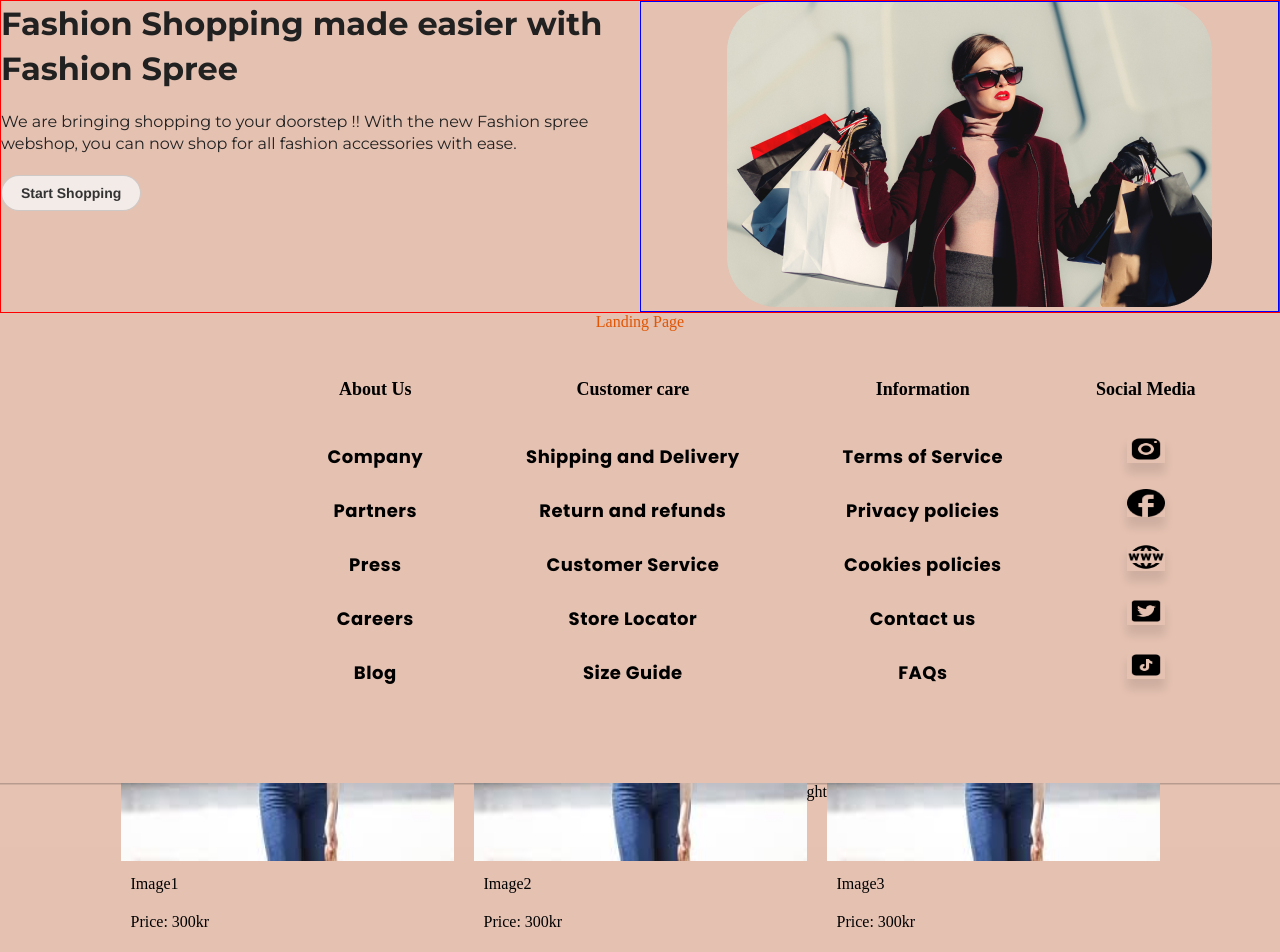
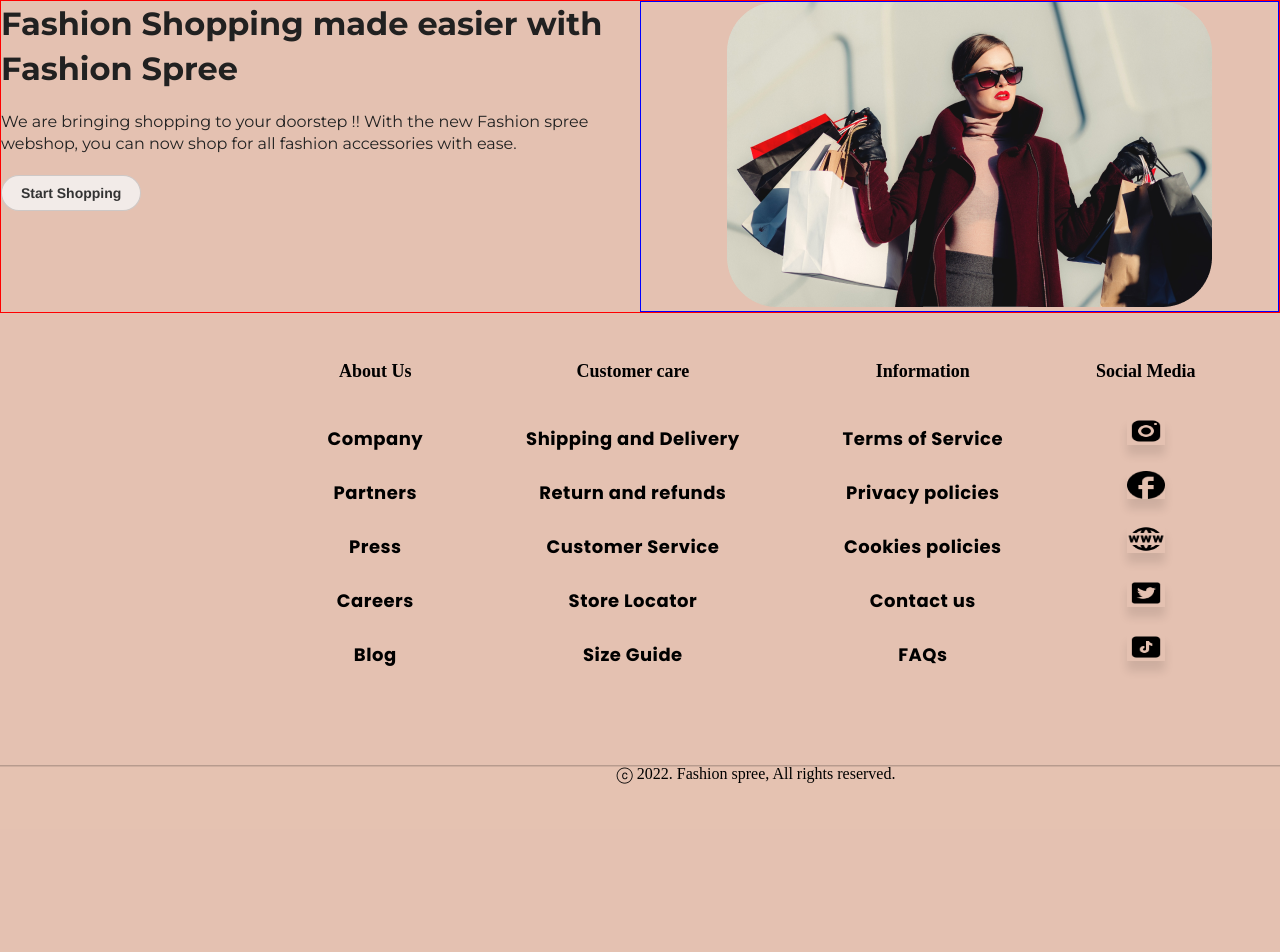
Before and after one commit to HackYourFuture-CPH/Fashion-Spree, a React (Create React App) app in the folder packages/client/: page / in a window 1280 px wide. Shown: the top 952 px of the page. After the commit the page ends 829 px from the top, so only its background shows below. Built offline with nearby package versions, Linux system fonts and the light colour scheme; no server answers.

Commit message:
fix(App): separate SearchPage

```diff
--- a/packages/client/src/App.js
+++ b/packages/client/src/App.js
@@ -4,7 +4,8 @@ import './App.css';
 import { LandingPage } from './containers/LandingPage/LandingPage.Container';
 import { PageNotFound } from './containers/PageNotFound/PageNotFound.Container';
 import { ProductView } from './containers/ProductView/ProductView.container';
-
+import ProductList from './components/ProductList/ProductList.component';
+// TODO: change ProductList into the page container CLASS22-40
 function App() {
   return (
     <div className="app">
@@ -12,7 +13,9 @@ function App() {
         <Routes>
           <Route path="/" element={<LandingPage />} />
           <Route path="*" element={<PageNotFound />} />
+          <Route path="/collections" element={<ProductList />} />
           <Route path="/products/:id" element={<ProductView />} />
+          {/* TODO: change ProductList into the page container CLASS22-40 */}
         </Routes>
       </Router>
     </div>
--- a/packages/client/src/containers/LandingPage/LandingPage.Container.js
+++ b/packages/client/src/containers/LandingPage/LandingPage.Container.js
@@ -2,15 +2,12 @@ import React from 'react';
 import './LandingPage.Style.css';
 import { Header } from '../../components/Header/Header.component';
 import Footer from '../../components/Footer/Footer';
-import ProductList from '../../components/ProductList/ProductList.component';
 
 export const LandingPage = () => {
   return (
     <div className="landing-page-container">
       <div className="content-wrap">
         <Header />
-        <ProductList />
-        <span>Landing Page</span>
       </div>
       <Footer />
     </div>
```
